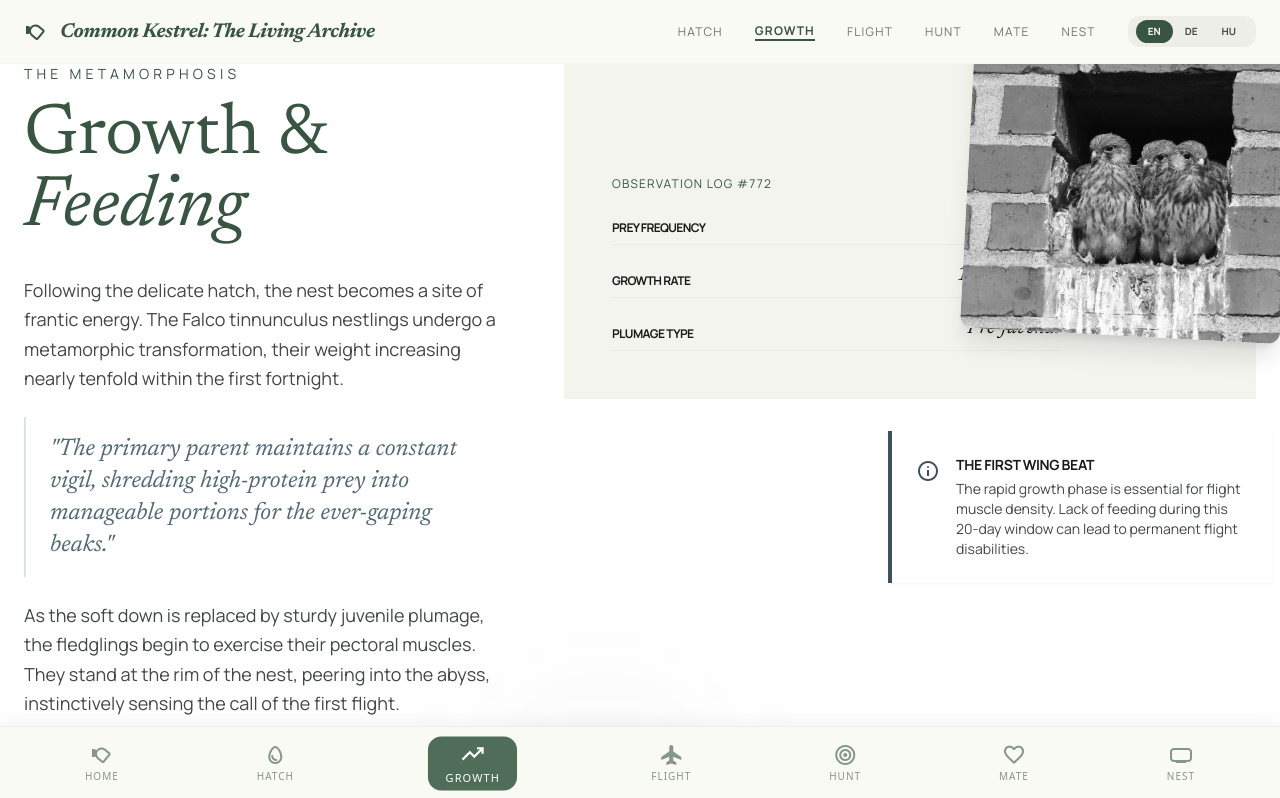
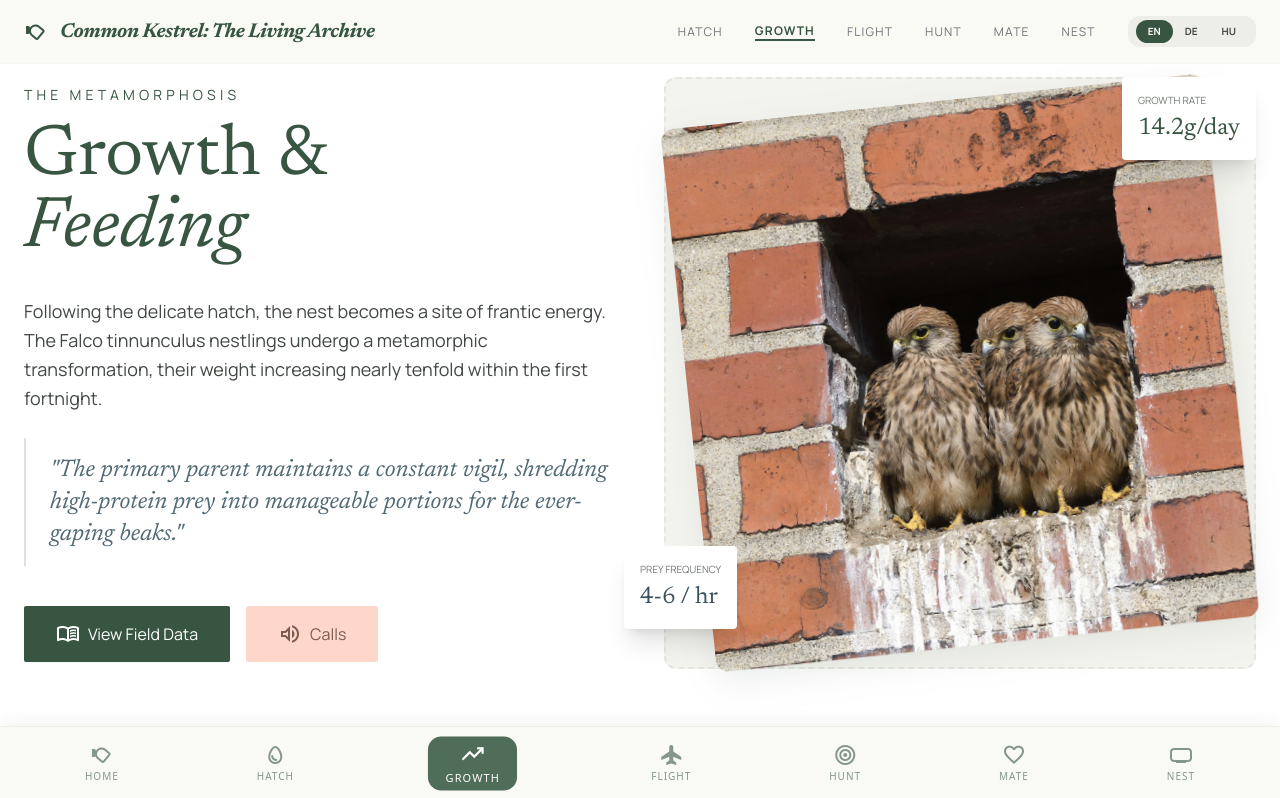
Before and after one commit to bsudy/birds, a Vue app: page /growth in a window 1280 px wide. Shown: the top 798 px of the page. Built offline with nearby package versions, Linux system fonts and the light colour scheme.

Commit message:
feat: integrate SpecimenHero component across multiple views for enhanced presentation and interactivity

```diff
--- /dev/null
+++ b/src/components/SpecimenHero.vue
@@ -0,0 +1,43 @@
+<template>
+  <section class="relative min-h-[618px] flex flex-col md:flex-row items-center justify-between gap-12 mb-24">
+    <!-- Text content -->
+    <div :class="['w-full md:w-1/2', flip ? 'order-2 md:order-2' : 'order-2 md:order-1']">
+      <slot />
+    </div>
+
+    <!-- Circular image -->
+    <div :class="['w-full md:w-1/2 relative flex justify-center items-center', flip ? 'order-1 md:order-1' : 'order-1 md:order-2']">
+      <div class="relative w-full aspect-square bg-surface-container-low rounded-full flex items-center justify-center p-12 overflow-visible">
+        <div class="absolute inset-0 border-2 border-dashed border-outline-variant/30 rounded-full animate-spin-slow"></div>
+        <img
+          :alt="imageAlt"
+          :src="imageSrc"
+          :class="['w-full h-full object-cover relative z-10 transform scale-110 rounded-full specimen-hero-image', flip ? 'rotate-6' : '-rotate-6']"
+        />
+        <div class="absolute top-0 right-0 bg-surface-container-lowest p-4 shadow-xl rounded-lg z-20 max-w-[150px]">
+          <slot name="stat-top" />
+        </div>
+        <div class="absolute bottom-10 -left-10 bg-surface-container-lowest p-4 shadow-xl rounded-lg z-20 max-w-[150px]">
+          <slot name="stat-bottom" />
+        </div>
+      </div>
+    </div>
+  </section>
+</template>
+
+<script>
+export default {
+  name: 'SpecimenHero',
+  props: {
+    imageSrc: { type: String, required: true },
+    imageAlt: { type: String, default: 'Kestrel specimen' },
+    flip: { type: Boolean, default: false }
+  }
+}
+</script>
+
+<style>
+.specimen-hero-image {
+  filter: drop-shadow(0 10px 15px rgba(55, 85, 65, 0.1));
+}
+</style>
--- a/src/views/GrowthView.vue
+++ b/src/views/GrowthView.vue
@@ -2,22 +2,18 @@
   <div class="font-body text-on-surface selection:bg-primary-fixed-dim selection:text-on-primary-fixed">
 
     <main class="pb-12 px-6 max-w-7xl mx-auto">
-      <div class="grid grid-cols-1 lg:grid-cols-12 gap-16">
-        <!-- Left Column: Narrative Content -->
-        <div class="lg:col-span-5 flex flex-col justify-center">
+      <!-- Hero Section -->
+      <SpecimenHero image-src="/bf-young-kestrels.jpg" image-alt="Young kestrels in a nest">
         <PhaseLabel>{{ $t('growth.phaseLabel') }}</PhaseLabel>
         <h2 class="font-headline text-5xl md:text-7xl text-primary leading-tight mb-8">
           {{ $t('growth.titleLine1') }} <br/>
           <span class="italic">{{ $t('growth.titleLine2') }}</span>
         </h2>
-
-          <div class="space-y-6 text-on-surface-variant leading-relaxed text-lg">
+        <div class="space-y-6 text-on-surface-variant leading-relaxed text-lg mb-10">
           <p>{{ $t('growth.introParagraph') }}</p>
           <p class="font-headline italic text-2xl text-tertiary-container py-4 border-l-2 border-primary-container/20 pl-6">"{{ $t('growth.quote') }}"</p>
-            <p>{{ $t('growth.secondParagraph') }}</p>
         </div>
-
-          <div class="mt-12 flex gap-4">
+        <div class="flex gap-4">
           <button class="bg-primary text-on-primary px-8 py-4 rounded shadow-sm flex items-center gap-2 hover:opacity-90 transition-all active:scale-95">
             <span class="material-symbols-outlined">menu_book</span>
             <span>{{ $t('growth.viewFieldData') }}</span>
@@ -27,53 +23,15 @@
             <span>{{ $t('growth.calls') }}</span>
           </button>
         </div>
-        </div>
-
-        <!-- Right Column: Specimen Illustrations -->
-        <div class="lg:col-span-7 relative">
-          <div class="bg-surface-container-low p-8 md:p-12 relative overflow-visible">
-            <div class="absolute -top-12 -right-8 w-64 h-64 md:w-80 md:h-80 bg-surface-container-highest rounded-full flex items-center justify-center shadow-xl rotate-3">
-              <img
-                alt="Young kestrels in a nest"
-                class="w-full h-full object-cover rounded-full grayscale hover:grayscale-0 transition-all duration-700"
-                src="/bf-young-kestrels.jpg"
-              />
-            </div>
-            <div class="pt-32 md:pt-16 max-w-md">
-              <h3 class="font-label uppercase tracking-widest text-xs text-primary mb-4">{{ $t('growth.observationLog') }}</h3>
-              <div class="space-y-4">
-                <div class="flex justify-between items-end border-b border-outline-variant/20 pb-2">
-                  <span class="text-xs font-bold uppercase tracking-tighter">{{ $t('growth.preyFrequency') }}</span>
-                  <span class="font-headline italic text-xl">4-6 / hr</span>
-                </div>
-                <div class="flex justify-between items-end border-b border-outline-variant/20 pb-2">
-                  <span class="text-xs font-bold uppercase tracking-tighter">{{ $t('growth.growthRate') }}</span>
-                  <span class="font-headline italic text-xl">14.2g / daily</span>
-                </div>
-                <div class="flex justify-between items-end border-b border-outline-variant/20 pb-2">
-                  <span class="text-xs font-bold uppercase tracking-tighter">{{ $t('growth.plumageType') }}</span>
-                  <span class="font-headline italic text-xl">Pre-juvenal</span>
-                </div>
-              </div>
-            </div>
-          </div>
-
-          <!-- Floating Detail Card (Asymmetry) -->
-          <div class="mt-8 ml-auto max-w-sm bg-surface-container-lowest p-6 shadow-sm relative z-10 -mr-4 border-l-4 border-tertiary">
-            <div class="flex items-start gap-4">
-              <span class="material-symbols-outlined text-tertiary mt-1">info</span>
-              <div>
-                <h4 class="font-bold text-sm mb-1 uppercase tracking-tight">
-                  {{ $t('growth.detailCardTitle') }}
-                </h4>
-                <p class="text-sm text-on-surface-variant">{{ $t('growth.detailCardBody') }}</p>
-              </div>
-            </div>
-          </div>
-
-          <div class="absolute -bottom-10 -left-10 w-40 h-40 bg-primary/5 rounded-full blur-3xl -z-10"></div>
-        </div>
-      </div>
+        <template #stat-top>
+          <p class="font-label text-[10px] text-outline uppercase mb-1">{{ $t('growth.growthRate') }}</p>
+          <p class="font-headline text-2xl text-primary">14.2g/day</p>
+        </template>
+        <template #stat-bottom>
+          <p class="font-label text-[10px] text-outline uppercase mb-1">{{ $t('growth.preyFrequency') }}</p>
+          <p class="font-headline text-2xl text-tertiary">4-6 / hr</p>
+        </template>
+      </SpecimenHero>
 
       <!-- Secondary Content Section: Bento Grid Visuals -->
       <section class="mt-32">
@@ -120,14 +78,9 @@
 
 <script>
 import PhaseLabel from '@/components/PhaseLabel.vue'
+import SpecimenHero from '@/components/SpecimenHero.vue'
 export default {
   name: 'GrowthView',
-  components: { PhaseLabel }
+  components: { PhaseLabel, SpecimenHero }
 }
 </script>
-
-<style>
-.specimen-overlap {
-  margin-top: -4rem;
-}
-</style>
--- a/src/views/HuntView.vue
+++ b/src/views/HuntView.vue
@@ -3,30 +3,22 @@
 
     <main class="pb-12 px-6 max-w-7xl mx-auto">
       <!-- Hero Section: The Hunt in Motion -->
-      <section class="grid grid-cols-1 md:grid-cols-12 gap-8 items-end mb-20">
-        <div class="md:col-span-7 relative group">
-          <div class="aspect-[4/5] overflow-hidden rounded-xl bg-surface-container-low">
-            <img
-              alt="Kestrel portrait"
-              class="w-full h-full object-cover transition-transform duration-700 group-hover:scale-105"
-              src="/bf-kestrel-portrait.jpg"
-            />
-          </div>
-          <!-- Asymmetric Specimen Overlay -->
-          <div class="absolute -bottom-6 -right-6 md:-right-12 bg-surface-container-lowest p-6 rounded-xl shadow-xl max-w-xs border-l-4 border-primary">
-            <p class="font-headline italic text-2xl text-primary mb-2">Falco tinnunculus</p>
-            <p class="text-sm text-on-surface-variant leading-relaxed">{{ $t('hunt.specimenDesc') }}</p>
-          </div>
+      <SpecimenHero image-src="/bf-male-kestrel-hunting-flight.jpg" image-alt="Male kestrel hunting in flight" :flip="true">
+        <PhaseLabel>{{ $t('hunt.stageLabel') }}</PhaseLabel>
+        <h2 class="font-headline text-5xl md:text-7xl leading-tight text-on-surface mb-8">{{ $t('hunt.heroTitle') }}</h2>
+        <div class="space-y-6 text-lg text-on-surface-variant font-light leading-relaxed mb-10">
+          <p v-html="$t('hunt.heroParagraph1')"></p>
+          <p>{{ $t('hunt.heroParagraph2') }}</p>
         </div>
-        <div class="md:col-span-5 md:pl-12 pb-12">
-          <PhaseLabel>{{ $t('hunt.stageLabel') }}</PhaseLabel>
-          <h2 class="font-headline text-5xl md:text-7xl leading-tight text-on-surface mb-8">{{ $t('hunt.heroTitle') }}</h2>
-          <div class="space-y-6 text-lg text-on-surface-variant font-light leading-relaxed">
-            <p v-html="$t('hunt.heroParagraph1')"></p>
-            <p>{{ $t('hunt.heroParagraph2') }}</p>
-          </div>
-        </div>
-      </section>
+        <template #stat-top>
+          <p class="font-label text-[10px] text-outline uppercase mb-1">{{ $t('hunt.volesLabel') }}</p>
+          <p class="font-headline text-2xl text-primary">75%</p>
+        </template>
+        <template #stat-bottom>
+          <p class="font-label text-[10px] text-outline uppercase mb-1">{{ $t('hunt.beetlesLabel') }}</p>
+          <p class="font-headline text-2xl text-tertiary">12%</p>
+        </template>
+      </SpecimenHero>
 
       <!-- Bento Grid: The Scientific Anatomy -->
       <section class="mb-24">
@@ -124,19 +116,9 @@
 
 <script>
 import PhaseLabel from '@/components/PhaseLabel.vue'
+import SpecimenHero from '@/components/SpecimenHero.vue'
 export default {
   name: 'HuntView',
-  components: { PhaseLabel }
+  components: { PhaseLabel, SpecimenHero }
 }
 </script>
-
-<style>
-.perspective-card {
-  perspective: 1000px;
-}
-
-.bg-glass {
-  backdrop-filter: blur(20px);
-  -webkit-backdrop-filter: blur(20px);
-}
-</style>
```
Also changed, not shown: src/views/FlightView.vue (+17 -28 lines), src/views/HatchView.vue (+11 -28 lines), src/views/HomeView.vue (+18 -34 lines), src/views/MateView.vue (+17 -20 lines), src/views/NestView.vue (+11 -28 lines). Lines whose indentation alone changed are shown as unchanged.
